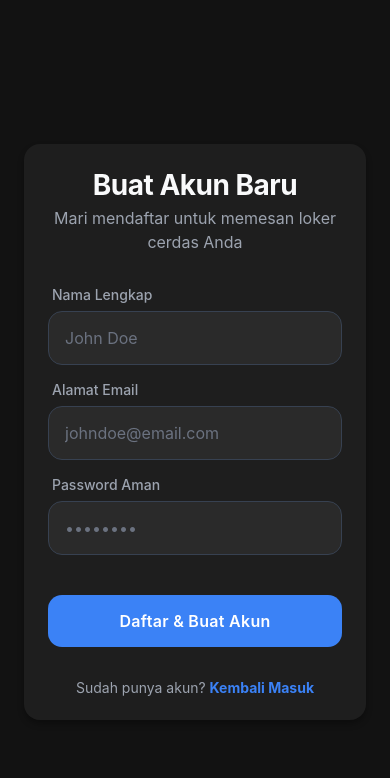
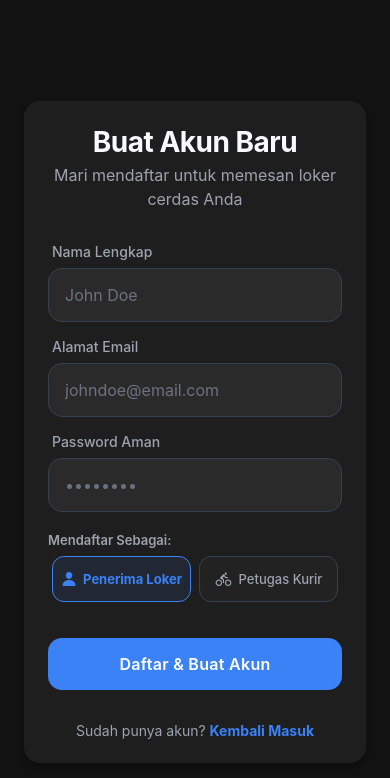
Before and after one commit to dimasrahmandaalfarizi/smart-parcel-locker-iot-app, a React Native app: screen /Register in a window 390 px wide. Shown: the top 778 px of the page. Built offline with nearby package versions, Linux system fonts and the light colour scheme; no server answers.

Commit message:
feat: add registration screen with role selection and API integration

```diff
--- a/src/screens/auth/RegisterScreen.js
+++ b/src/screens/auth/RegisterScreen.js
@@ -1,5 +1,6 @@
 import React, { useState } from 'react';
-import { View, Text, TouchableOpacity, Alert } from 'react-native';
+import { View, Text, TouchableOpacity, Alert, StyleSheet } from 'react-native';
+import { Ionicons } from '@expo/vector-icons';
 import { globalStyles } from '../../styles/globalStyles';
 import { colors } from '../../styles/colors';
 import Card from '../../components/common/Card';
@@ -11,6 +12,7 @@ export default function RegisterScreen({ navigation }) {
   const [name, setName] = useState('');
   const [email, setEmail] = useState('');
   const [password, setPassword] = useState('');
+  const [selectedRole, setSelectedRole] = useState('USER');
   const [isLoading, setIsLoading] = useState(false);
 
   const handleRegister = async () => {
@@ -26,7 +28,7 @@ export default function RegisterScreen({ navigation }) {
         name,
         email,
         password,
-        role: 'USER' // Peran standar untuk pendaftar publik
+        role: selectedRole
       });
 
       const successMsg = 'Registrasi akun baru sukses! Silakan login dengan alamat email Anda.';
@@ -85,6 +87,25 @@ export default function RegisterScreen({ navigation }) {
             onChangeText={setPassword}
           />
 
+          <Text style={styles.roleLabel}>Mendaftar Sebagai:</Text>
+          <View style={styles.roleContainer}>
+             <TouchableOpacity
+                style={[styles.roleBtn, selectedRole === 'USER' && styles.roleBtnActive]}
+                onPress={() => setSelectedRole('USER')}
+             >
+                <Ionicons name="person" size={16} color={selectedRole === 'USER' ? colors.primary : colors.textSecondary} style={{marginRight: 6}} />
+                <Text style={[styles.roleText, selectedRole === 'USER' && {color: colors.primary, fontWeight: 'bold'}]}>Penerima Loker</Text>
+             </TouchableOpacity>
+
+             <TouchableOpacity
+                style={[styles.roleBtn, selectedRole === 'COURIER' && styles.roleBtnActive]}
+                onPress={() => setSelectedRole('COURIER')}
+             >
+                <Ionicons name="bicycle" size={18} color={selectedRole === 'COURIER' ? colors.primary : colors.textSecondary} style={{marginRight: 6}} />
+                <Text style={[styles.roleText, selectedRole === 'COURIER' && {color: colors.primary, fontWeight: 'bold'}]}>Petugas Kurir</Text>
+             </TouchableOpacity>
+          </View>
+
           <Button
             title="Daftar & Buat Akun"
             onPress={handleRegister}
@@ -103,3 +124,11 @@ export default function RegisterScreen({ navigation }) {
     </View>
   );
 }
+
+const styles = StyleSheet.create({
+  roleLabel: { fontSize: 13, color: colors.textSecondary, marginBottom: 8, marginTop: 4, fontWeight: '600' },
+  roleContainer: { flexDirection: 'row', justifyContent: 'space-between', marginBottom: 12 },
+  roleBtn: { flex: 1, flexDirection: 'row', alignItems: 'center', justifyContent: 'center', paddingVertical: 12, borderWidth: 1, borderColor: colors.border, borderRadius: 12, marginHorizontal: 4, backgroundColor: 'rgba(255,255,255,0.02)' },
+  roleBtnActive: { borderColor: colors.primary, backgroundColor: 'rgba(59,130,246,0.1)' },
+  roleText: { color: colors.textSecondary, fontSize: 13, fontWeight: '500' }
+});
```
